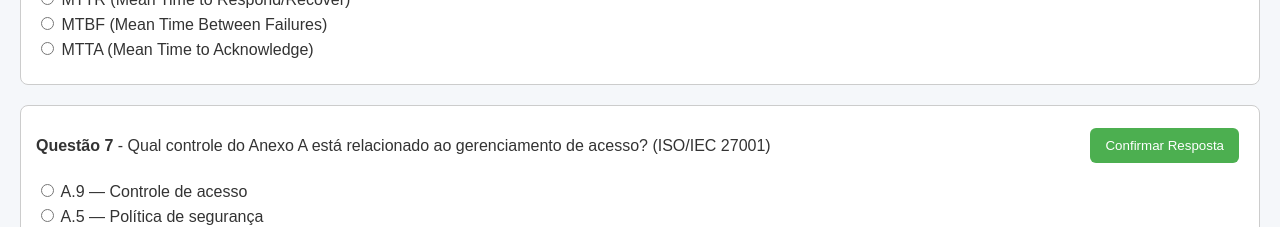
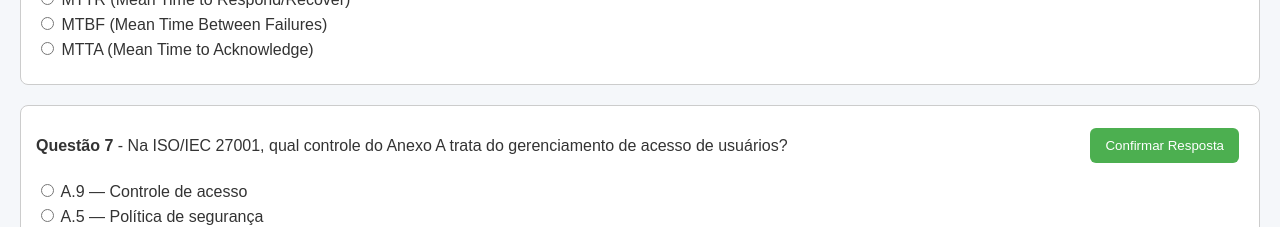
Before and after one commit to Kndy129/kndy129.github.io, a plain HTML site: page index.html in a window 1280 px wide. Shown: the part 1420-1647 px from the top of the page. Drawn offline with Linux system fonts and the light colour scheme.

Commit message:
Update index.html

```diff
--- a/index.html
+++ b/index.html
@@ -422,7 +422,7 @@
       {q: "O que significa PDCA, método usado em ISO 27001?", options: ["Plan-Do-Check-Act", "Protect-Detect-Contain-Analyze", "Prepare-Deploy-Certify-Assess", "Plan-Design-Check-Agree"], answer: 0, comment: "PDCA é o ciclo de melhoria contínua (Planejar, Fazer, Verificar e Agir) usado para gerir e aprimorar o SGSI."},
       {q: "Qual é um uso típico de correlação em um SIEM?", options: ["Compilar logs de nossos usuários", "Relacionar eventos para identificar padrões de ataque", "Armazenar backups em nuvem", "Gerar certificados digitais"], answer: 1, comment: "Regras de correlação combinam múltiplos eventos (por exemplo, falhas de login seguidas de acesso bem-sucedido) para identificar ataques que isoladamente seriam silenciosos."},
       {q: "Qual métrica representa o tempo médio para remover uma ameaça detectada?", options: ["MTTI (Mean Time to Identify)", "MTTR (Mean Time to Respond/Recover)", "MTBF (Mean Time Between Failures)", "MTTA (Mean Time to Acknowledge)"], answer: 1, comment: "MTTR mede o tempo médio para responder/recuperar de um incidente; MTTD/M is similares para detecção/identificação."},
-      {q: "Qual controle do Anexo A está relacionado ao gerenciamento de acesso? (ISO/IEC 27001)", options: ["A.9 — Controle de acesso", "A.5 — Política de segurança", "A.12 — Operações de segurança", "A.14 — Segurança no desenvolvimento"], answer: 0, comment: "A seção A.9 do Anexo A trata especificamente do controle de acesso, incluindo responsabilidades, gestão de privilégios e autenticação."},
+      {q: "Na ISO/IEC 27001, qual controle do Anexo A trata do gerenciamento de acesso de usuários?", options: ["A.9 — Controle de acesso", "A.5 — Política de segurança", "A.12 — Operações de segurança", "A.14 — Segurança no desenvolvimento"], answer: 0, comment: "A seção A.9 do Anexo A trata especificamente do controle de acesso, incluindo responsabilidades, gestão de privilégios e autenticação."},
       {q: "Qual é a finalidade principal de um runbook em um SOC?", options: ["Documentar procedimentos repetíveis para triagem e resposta a incidentes", "Mapa de rede", "Política de backup", "Manual do usuário do SIEM"], answer: 0, comment: "Runbooks padronizam procedimentos operacionais (triagem, escalonamento, contenção), reduzindo erros e acelerando resposta."},
       {q: "O que é normalização de logs em um SIEM?", options: ["Alterar o fuso horário de eventos", "Transformar diferentes formatos de log para um formato comum", "Remover logs antigos automaticamente", "Criptografar logs em trânsito"], answer: 1, comment: "Normalização transforma campos heterogêneos (ex.: timestamps, níveis) em uma estrutura comum para que regras e correlações funcionem corretamente."},
       {q: "Qual protocolo é frequentemente usado para envio de logs em tempo real?", options: ["SMTP", "Syslog", "FTP", "SNMPv1"], answer: 1, comment: "Syslog é o protocolo tradicional para envio de logs de dispositivos e servidores; variantes modernas incluem syslog-ng, rsyslog, e transporte via TLS."},
```
